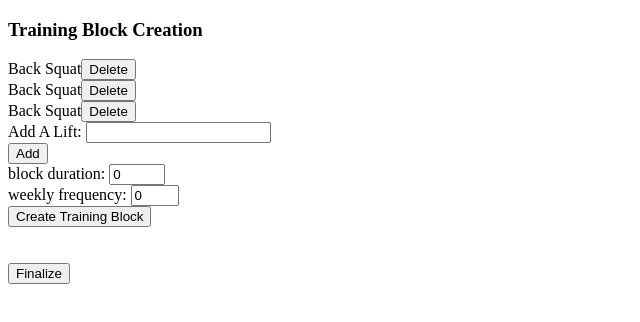
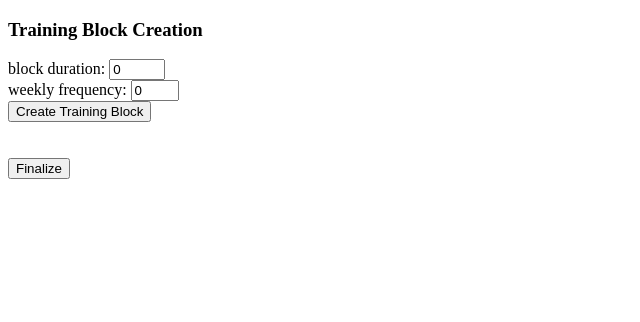
Before and after one commit to EmanAziz87/SBDexpert, a React (Vite) app: page / in a window 1280 px wide. Shown: the top 322 px of the page, without its empty margins (0-640 px from the left). Built offline with nearby package versions, Linux system fonts and the light colour scheme.

Commit message:
cleaned up code. renamed confusing functions, simplified some state, got rid of functionality that was not going to be used such as the master add lift form. we are already adding lifts during program creation for each day of each week.

```diff
--- a/src/App.tsx
+++ b/src/App.tsx
@@ -8,11 +8,6 @@ interface LiftInfo {
   sets: number;
   reps: number;
   weight: number;
-}
-
-interface TrainingBlockObj {
-  trainingBlockWeeks: number;
-  weeklyFrequency: number;
 }
 
 interface DayDetail {
@@ -36,38 +31,11 @@ interface AdditionalInputs {
   };
 }
 
-const mockLifts: LiftInfo[] = [
-  {
-    id: 1,
-    name: "Back Squat",
-    sets: 5,
-    reps: 5,
-    weight: 225,
-  },
-  {
-    id: 2,
-    name: "Back Squat",
-    sets: 5,
-    reps: 5,
-    weight: 275,
-  },
-  {
-    id: 3,
-    name: "Back Squat",
-    sets: 5,
-    reps: 5,
-    weight: 315,
-  },
-];
-
 function App() {
-  const [lifts, setLifts] = useState<LiftInfo[] | null>(mockLifts);
-  const [newTrainingBlock, setNewTrainingBlock] = useState<TrainingBlockObj>({
-    trainingBlockWeeks: 0,
-    weeklyFrequency: 0,
-  });
   const [program, setProgram] = useState<ProgramDetails[] | null>(null);
-  const [newLift, setNewLift] = useState<string>("");
+  const [newProgramWeeks, setNewProgramWeeks] = useState<number>(0);
+  const [newProgramWeeklyFrequency, setNewProgramWeeklyFrequency] =
+    useState<number>(0);
   const [selectedWeek, setSelectedWeek] = useState<ProgramDetails | null>(null);
   const [dayLiftsForWeeks, setDayLiftsForWeeks] = useState<
     Array<Array<Array<string>>>
@@ -82,23 +50,28 @@ function App() {
 
     const trainingBlockInfo = [];
 
-    for (let i = 0; i < newTrainingBlock.trainingBlockWeeks; i++) {
-      trainingBlockInfo.push({
+    for (let i = 0; i < newProgramWeeks; i++) {
+      trainingBlockInfo[i] = {
         week: i + 1,
-        weeklyFrequency: newTrainingBlock.weeklyFrequency,
-      });
+        weeklyFrequency: newProgramWeeklyFrequency,
+      };
     }
-
+    // expand training block with days in the backend.
     const newProgram: Array<ProgramDetails> =
-      expandTrainingBlockWithDays(trainingBlockInfo);
+      createWorkoutProgramScaffolding(trainingBlockInfo);
     console.table(newProgram);
+    // set the program in the backend and send it back. make sure the backend call is async/await, we want
+    // this line to freeze and load the backend before proceeding.
     setProgram([...newProgram]);
     setSelectedWeek(newProgram[0]);
     setStateForLiftsOfEachDay(newProgram);
-    defaultAdditionalLiftInputs(newProgram);
+    dynamicFormInputStateScaffolding(newProgram);
   };
 
-  const defaultAdditionalLiftInputs = (newProgram: Array<ProgramDetails>) => {
+  // Progam Purpose: week count
+  const dynamicFormInputStateScaffolding = (
+    newProgram: Array<ProgramDetails>,
+  ) => {
     let newAdditionalInputsObj: AdditionalInputs = {};
     for (const week of newProgram) {
       const weekKey = `week${week.week}`;
@@ -118,7 +91,8 @@ function App() {
     setAdditionalLiftInputs(newAdditionalInputsObj);
   };
 
-  const expandTrainingBlockWithDays = (trainingBlockInfo: any) => {
+  // this is putting together our program. This should be the backends job.
+  const createWorkoutProgramScaffolding = (trainingBlockInfo: any) => {
     for (let i = 0; i < trainingBlockInfo.length; i++) {
       let workoutDaysObject: DayDetail = {};
       for (let j = 0; j < trainingBlockInfo[i].weeklyFrequency; j++) {
@@ -146,64 +120,25 @@ function App() {
       }
       dayLiftsForWeeksTemp.push(workoutDays);
     }
-    console.log("IS THIS A TRIPLE NESTED ARRAY:?", dayLiftsForWeeksTemp);
     setDayLiftsForWeeks(dayLiftsForWeeksTemp);
   };
 
   const handleNewTrainingBlockInputs = (
-    e: React.SyntheticEvent<HTMLInputElement>
+    e: React.SyntheticEvent<HTMLInputElement>,
   ) => {
     const inputToNumber = Number(e.currentTarget.value);
     switch (e.currentTarget.id) {
       case "block-duration-input":
-        setNewTrainingBlock({
-          ...newTrainingBlock,
-          trainingBlockWeeks: inputToNumber,
-        });
+        setNewProgramWeeks(inputToNumber);
         break;
       case "weekly-frequency-input":
-        setNewTrainingBlock({
-          ...newTrainingBlock,
-          weeklyFrequency: inputToNumber,
-        });
+        setNewProgramWeeklyFrequency(inputToNumber);
         break;
       default:
         console.error(
           "something went wrong, the inputs should assigned to block duration, weekly frequency, or min intensity",
         );
     }
-  };
-
-  const handleDeleteLift = (currentLift: LiftInfo) => {
-    if (lifts) {
-      setLifts([...lifts.filter((lift) => lift.id !== currentLift.id)]);
-    }
-  };
-
-  const handleAddLift = (e: React.SyntheticEvent<HTMLInputElement>) => {
-    setNewLift(e.currentTarget.value);
-  };
-
-  const handleAddLiftSubmission = (
-    e: React.SyntheticEvent<HTMLFormElement>
-  ) => {
-    e.preventDefault();
-    const duplicateFound = lifts?.find((lift) => lift.name === newLift);
-
-    if (duplicateFound) {
-      window.alert("That lift already exists");
-      return;
-    }
-    const newLiftObject = {
-      id: lifts ? lifts.length + 1 : 1,
-      name: newLift,
-      sets: 0,
-      reps: 0,
-      weight: 0,
-    };
-    const newLiftsArray = lifts ? [...lifts, newLiftObject] : [newLiftObject];
-    setLifts(newLiftsArray);
-    setNewLift("");
   };
 
   const handleShowWeek = (week: ProgramDetails) => {
@@ -215,13 +150,12 @@ function App() {
     }
   };
 
-  const handleAddLiftToDay = (
+  const addLiftInfoToDay = (
     e: React.SyntheticEvent<HTMLInputElement>,
     weekIndex: number,
     dayIndex: number,
-    liftIndex: number
+    liftIndex: number,
   ) => {
-    if (!e.currentTarget.value) return console.error("input is undefined");
     const newDayLiftsArray = [...dayLiftsForWeeks];
     newDayLiftsArray[weekIndex] = [...newDayLiftsArray[weekIndex]];
     newDayLiftsArray[weekIndex][dayIndex] = [
@@ -230,16 +164,27 @@ function App() {
 
     newDayLiftsArray[weekIndex][dayIndex][liftIndex] = e.currentTarget.value;
     setDayLiftsForWeeks(newDayLiftsArray);
-    console.log(
-      "Lifts For Days (should be triple nested array): ",
-      dayLiftsForWeeks
-    );
     console.log("Program: ", program);
+  };
+
+  const handleCheckInfoTypeToAdd = (
+    e: React.SyntheticEvent<HTMLInputElement>,
+    weekIndex: number,
+    dayIndex: number,
+    liftIndex: number,
+  ) => {
+    if (!e.currentTarget.value) return console.error("input is undefined");
+    if (e.currentTarget.id === "lift-input") {
+      addLiftInfoToDay(e, weekIndex, dayIndex, liftIndex);
+    } else if (e.currentTarget.id === "sets-input") {
+    } else if (e.currentTarget.id === "reps-input") {
+    } else if (e.currentTarget.id === "weight-input") {
+    }
   };
 
   const handleAddLiftToDaySubmission = (
     e: React.SyntheticEvent<HTMLFormElement>,
-    weekIndex: number
+    weekIndex: number,
   ) => {
     e.preventDefault();
     if (!program) {
@@ -274,7 +219,7 @@ function App() {
     setProgram(newProgramObject);
     setSelectedWeek(newProgramObject[weekIndex]);
     setStateForLiftsOfEachDay(newProgramObject);
-    defaultAdditionalLiftInputs(newProgramObject);
+    dynamicFormInputStateScaffolding(newProgramObject);
   };
 
   const addAdditionalInput = (week: number, dayKey: string) => {
@@ -294,37 +239,12 @@ function App() {
   return (
     <>
       <h3>Training Block Creation</h3>
-      {lifts && lifts.length > 0 ? (
-        lifts.map((lift) => (
-          <div key={lift.id}>
-            <span>{lift.name}</span>
-            <button onClick={(e) => handleDeleteLift(lift)}>Delete</button>
-            <br />
-          </div>
-        ))
-      ) : (
-        <div>Add lifts to your program here</div>
-      )}
-      <form onSubmit={(e) => handleAddLiftSubmission(e)}>
-        <div>
-          <label htmlFor="new-lift-text-input">Add A Lift: </label>
-          <input
-            id="new-lift-text-input"
-            value={newLift}
-            onChange={(e) => {
-              handleAddLift(e);
-            }}
-            type="text"
-          />
-        </div>
-        <button type="submit">Add</button>
-      </form>
       <form action="" onSubmit={(e) => handleTrainingProgramSubmission(e)}>
         <div>
           <label htmlFor="block-duration-input">block duration: </label>
           <input
             id="block-duration-input"
-            value={newTrainingBlock.trainingBlockWeeks}
+            value={newProgramWeeks}
             onChange={(e) => handleNewTrainingBlockInputs(e)}
             type="number"
             min={2}
@@ -335,7 +255,7 @@ function App() {
           <label htmlFor="weekly-frequency-input">weekly frequency: </label>
           <input
             id="weekly-frequency-input"
-            value={newTrainingBlock.weeklyFrequency}
+            value={newProgramWeeklyFrequency}
             onChange={(e) => handleNewTrainingBlockInputs(e)}
             type="number"
             min={2}
@@ -343,18 +263,14 @@ function App() {
           />
         </div>
 
-        {lifts && lifts.length > 2 ? (
         <button type="submit">Create Training Block</button>
-        ) : (
-          <div>Your program must contain atleast 3 exercises to submit</div>
-        )}
       </form>
       {program &&
         program.map((week) => {
           return (
             <div key={week.week}>
               {" "}
-              <button onClick={(e) => handleShowWeek(week)}>
+              <button onClick={(_e) => handleShowWeek(week)}>
                 {" "}
                 Week {week.week}
               </button>
@@ -383,16 +299,17 @@ function App() {
                 >
                   {additionalLiftInputs &&
                     Object.keys(
-                      additionalLiftInputs[`week${selectedWeek.week}`]
+                      additionalLiftInputs[`week${selectedWeek.week}`],
                     ).map((currDay) => {
                       return currDay === day
                         ? additionalLiftInputs[`week${selectedWeek.week}`][
                             currDay
                           ].map((_, liftIndex) => (
                             <div key={liftIndex}>
-                              <label htmlFor="lift-day-input">Add Lift</label>
+                              <div>
+                                <label htmlFor="lift-input">Add Lift</label>
                                 <input
-                                id="lift-day-input"
+                                  id="lift-input"
                                   type="text"
                                   value={
                                     dayLiftsForWeeks[selectedWeek.week - 1]?.[
@@ -400,14 +317,27 @@ function App() {
                                     ]?.[liftIndex] ?? ""
                                   }
                                   onChange={(e) =>
-                                  handleAddLiftToDay(
+                                    handleCheckInfoTypeToAdd(
                                       e,
                                       selectedWeek.week - 1,
                                       index,
-                                    liftIndex
+                                      liftIndex,
                                     )
                                   }
                                 />
+                              </div>
+                              <div>
+                                <label htmlFor="sets-input">Sets</label>
+                                <input id="sets-input" type="number" />
+                              </div>
+                              <div>
+                                <label htmlFor="reps-input">Reps</label>
+                                <input id="reps-input" type="number" />
+                              </div>
+                              <div>
+                                <label htmlFor="weight-input">Weight</label>
+                                <input id="weight-input" type="number" />
+                              </div>
                             </div>
                           ))
                         : "";
```
Lines whose indentation alone changed are shown as unchanged.
